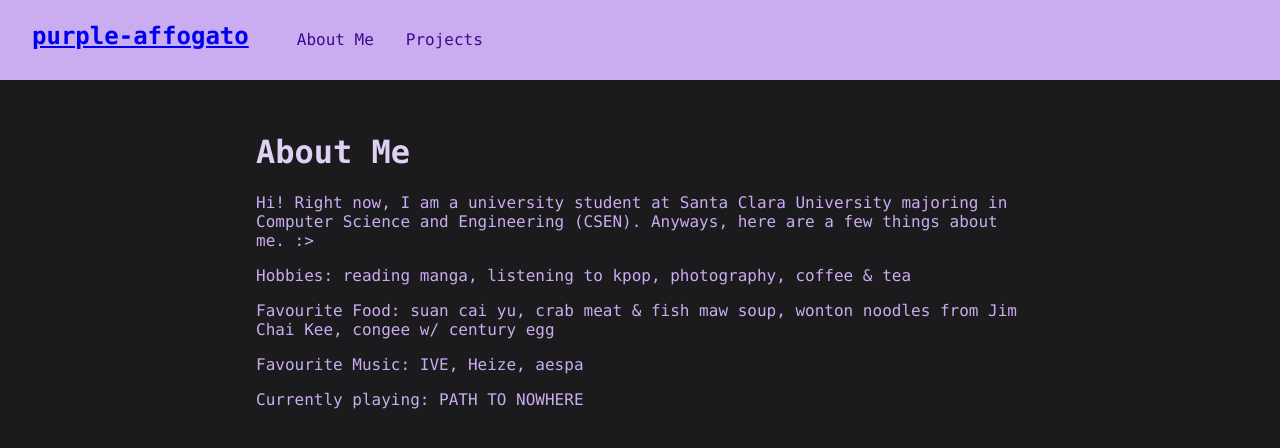
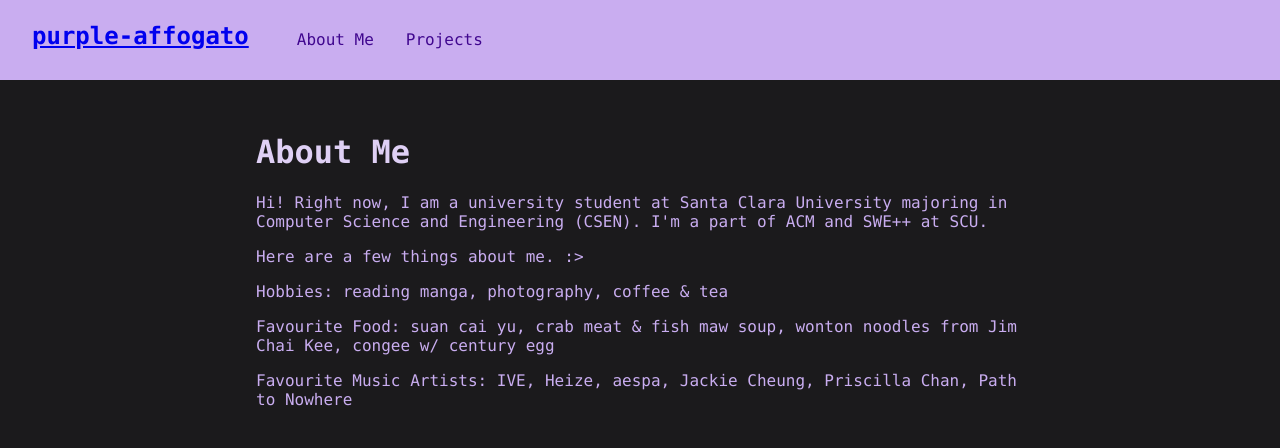
Before and after one commit to purple-affogato/purple-affogato.github.io, a React (Vite) app: page /about-me in a window 1280 px wide. Shown: the top 448 px of the page. Built offline with nearby package versions, Linux system fonts and the light colour scheme.

Commit message:
Updated w/ more recent info

```diff
--- a/src/AboutMe.jsx
+++ b/src/AboutMe.jsx
@@ -3,11 +3,11 @@ function AboutMe (){
     return (
         <div>
             <h1>About Me</h1>
-            <p>Hi! Right now, I am a university student at Santa Clara University majoring in Computer Science and Engineering (CSEN). Anyways, here are a few things about me. :&gt;</p>
-            <p>Hobbies: reading manga, listening to kpop, photography, coffee & tea</p>
+            <p>Hi! Right now, I am a university student at Santa Clara University majoring in Computer Science and Engineering (CSEN). I'm a part of ACM and SWE++ at SCU. </p>
+            <p>Here are a few things about me. :&gt;</p>
+            <p>Hobbies: reading manga, photography, coffee & tea</p>
             <p>Favourite Food: suan cai yu, crab meat & fish maw soup, wonton noodles from Jim Chai Kee, congee w/ century egg</p>
-            <p>Favourite Music: IVE, Heize, aespa</p>
-            <p>Currently playing: PATH TO NOWHERE</p>
+            <p>Favourite Music Artists: IVE, Heize, aespa, Jackie Cheung, Priscilla Chan, Path to Nowhere</p>
         </div>
     )
 }
```
